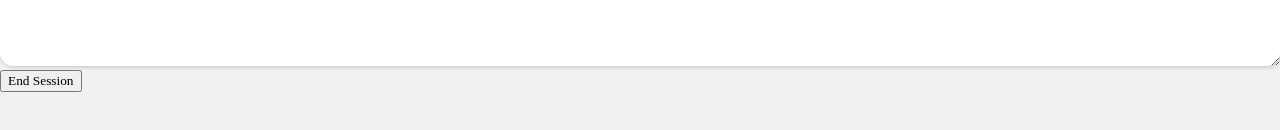
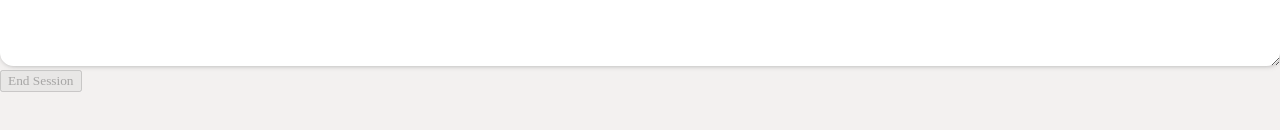
Before and after one commit to Caprpar/db_quest, a Vue app in the folder frontend/: page /narrative in a window 1280 px wide. Shown: the part 246-376 px from the top of the page. Built offline with nearby package versions, Linux system fonts and the light colour scheme; a web font is replaced by a local one.

Commit message:
fix endsession disabled

```diff
--- a/frontend/src/components/NarrativeText.vue
+++ b/frontend/src/components/NarrativeText.vue
@@ -21,7 +21,7 @@
 <template>
   <input type="text" v-model="narrationTitle" placeholder="Title"></input>
   <textarea v-model="narration" placeholder="Write your story" />
-  <button @click="sendNarrative()">End Session</button>
+  <button :disabled="!narrationTitle" @click="sendNarrative()">End Session</button>
 </template>
 
 <style scoped>
```
